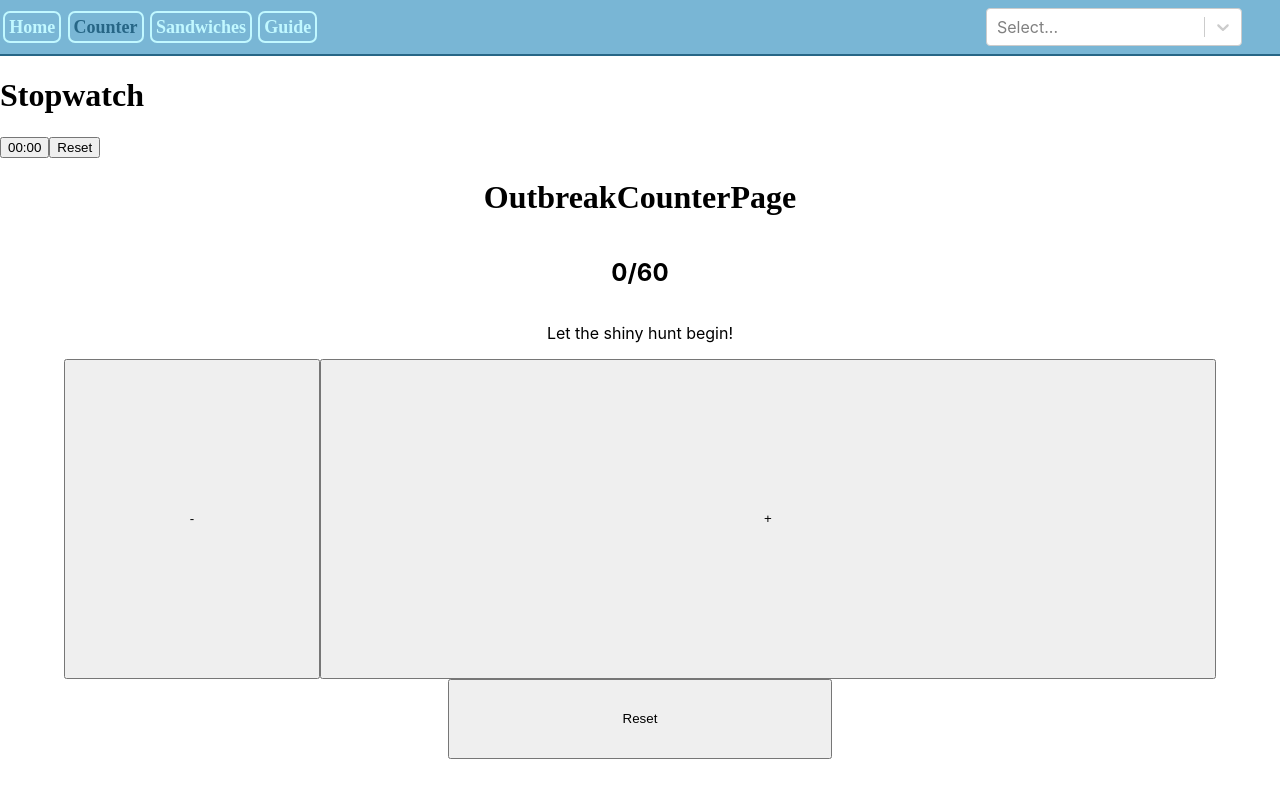
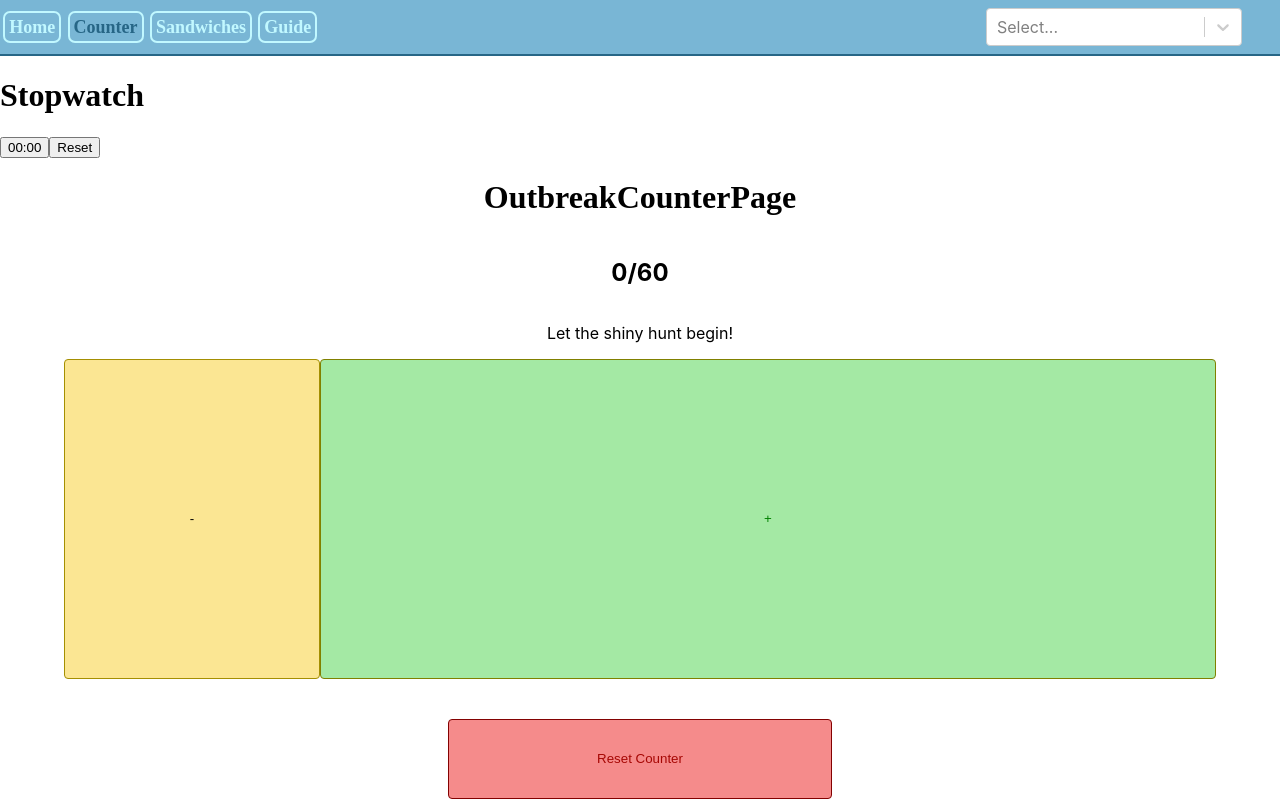
Before and after one commit to ShinyHelper/ShinyHuntingCompanion_SV, a React (Create React App) app: page /counter in a window 1280 px wide. Built offline with nearby package versions, Linux system fonts and the light colour scheme; no server answers.

Commit message:
Style: more stylin

```diff
--- a/src/App.css
+++ b/src/App.css
@@ -188,12 +188,21 @@ a{
   height: 40dvh;
   width: 70dvw;
 }
+
 .decrement{
   height: 40dvh;
   width: 20dvw;
+  background-color: #fbe693;
+  border: solid rgb(164, 143, 2) 1px;
+  border-radius: 4px;
 }
 
 .reset {
+  margin-top: 5dvh;
+  background-color: #f58b8b;
+  border: solid rgb(131, 1, 1) 1px;
+  color: #a60704;
+  border-radius: 4px;
   width: 30dvw;
   height: 10dvh;
 }
--- a/src/pages/OutbreakCounter.jsx
+++ b/src/pages/OutbreakCounter.jsx
@@ -6,7 +6,6 @@ export default function OutbreakCounterPage() {
     let [count, setCount] = useState(0);
     let { activePokemon } = useContext(ActivePokemon);
 
-    if (activePokemon.name) {
         return (
             <div className="counter-wrapper">
                 <h1>OutbreakCounterPage</h1>
@@ -27,45 +26,15 @@ export default function OutbreakCounterPage() {
                     >
                         -
                     </button>
-                    <button className="increment" onClick={() => setCount(count + 1)}>
+                    {/* active Sandwich class is used solely for styling here */}
+                    <button className="increment activeSandwich" onClick={() => setCount(count + 1)}>
                       {activePokemon.name.length > 0 ? <img alt="frontDefaultSprite" src={activePokemon.sprites.front_default} /> : '+'}
 
                     </button>
                     <button className="reset" onClick={() => setCount((count = 0))}>
-                        X
+                        Reset Counter
                     </button>
                 </div>
             </div>
         );
-    } else {
-        return (
-            <div className="counter-wrapper">
-                <h1>OutbreakCounterPage</h1>
-                <h2>{count}/60</h2>
-                {count === 0 && <p>Let the shiny hunt begin!</p>}
-                {count >= 1 && count <= 10 && <p>The start of something great</p>}
-                {count > 10 && count <= 30 && (
-                    <p>Those {activePokemon.name} don't know what hit them!</p>
-                )}
-                {count > 30 && count <= 45 && <p>More than halfway there!</p>}
-                {count > 45 && count <= 55 && <p>That shiny is on the horizon!</p>}
-                {count > 55 && count <= 59 && <p>{60 - count} more to go!</p>}
-                {count >= 60 && <p>DANGER ZONE!</p>}
-                <div className="button-wrapper">
-                    <button
-                        className="decrement"
-                        onClick={() => setCount(count === 0 ? (count = 0) : count - 1)}
-                    >
-                        -
-                    </button>
-                    <button className="increment" onClick={() => setCount(count + 1)}>
-                        +
-                    </button>
-                    <button className="reset" onClick={() => setCount((count = 0))}>
-                        Reset
-                    </button>
-                </div>
-            </div>
-        );
-    }
 }
```
Also changed, not shown: src/index.js (indentation only).
